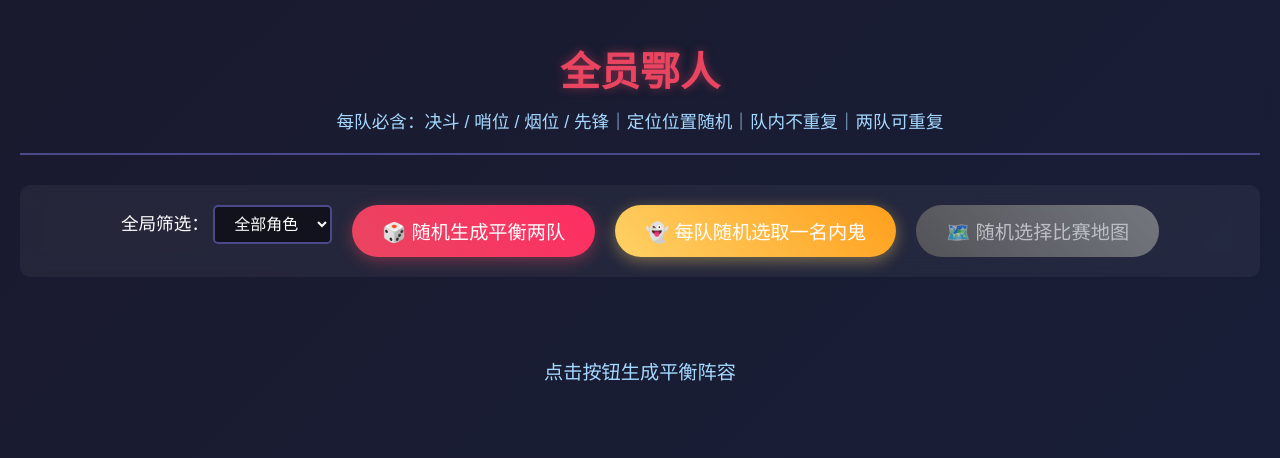
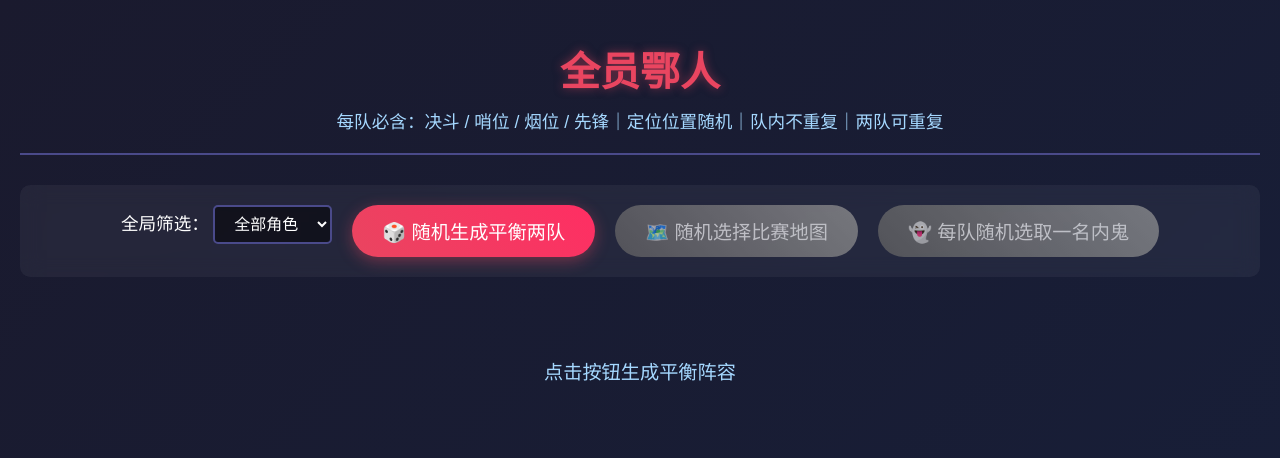
Before and after one commit to ajckovo/qyer, a plain HTML site: page index.html in a window 1280 px wide. Shown: the top 458 px of the page. Drawn offline with Linux system fonts and the light colour scheme.

Commit message:
Update index.html

```diff
--- a/index.html
+++ b/index.html
@@ -114,7 +114,13 @@
             box-shadow: none;
             opacity: 0.7;
         }
-
+        #ghostBtn:disabled {
+            background: linear-gradient(45deg, #666, #999);
+            cursor: not-allowed;
+            transform: none;
+            box-shadow: none;
+            opacity: 0.7;
+        }
         /* 核心修改1：间距放大2倍 - gap从40px → 120px（原基础上×3，实现「再多两倍」） */
         .teams-result {
             display: flex;
@@ -186,11 +192,6 @@
             text-shadow: 0 0 10px rgba(0,245,212,0.8);
             text-align: center;
         }
-        /* VS图标呼吸动画 */
-        /* @keyframes vsPulse {
-            0%, 100% { transform: scale(1); opacity: 1; }
-            50% { transform: scale(1.2); opacity: 0.8; }
-        } */
 
         /* 角色网格适配缩小后的卡片 */
         .hero-grid {
@@ -331,9 +332,9 @@
             </select>
         </div>
         <button id="randomBtn">🎲 随机生成平衡两队</button>
+        <button id="mapBtn" disabled>🗺️ 随机选择比赛地图</button>
         <button id="ghostBtn" disabled>👻 每队随机选取一名内鬼</button>
-        <!-- 新增：随机选图按钮 -->
-        <button id="mapBtn" disabled>🗺️ 随机选择比赛地图</button>
+
     </div>
 
     <div id="ghostTip" class="ghost-tip" style="display: none;"></div>
@@ -345,6 +346,7 @@
 </div>
 
 <script>
+    // 角色
         const heroes = [
             {
                 name: "盖可",
@@ -774,8 +776,8 @@ roleFilter.addEventListener("change",()=>{
     renderHeroList(list);
 });
 randomBtn.addEventListener("click",generate);
+mapBtn.addEventListener("click", selectRandomMap); // 新增：选图按钮点击事件
 ghostBtn.addEventListener("click", selectGhost);
-mapBtn.addEventListener("click", selectRandomMap); // 新增：选图按钮点击事件
 window.onload=()=>renderHeroList(heroes);
 </script>
 </body>
```
